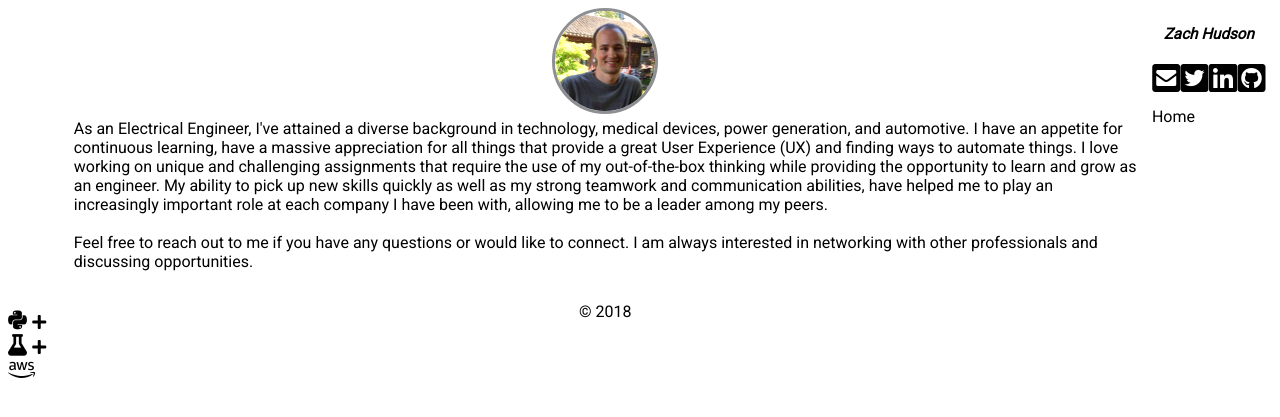
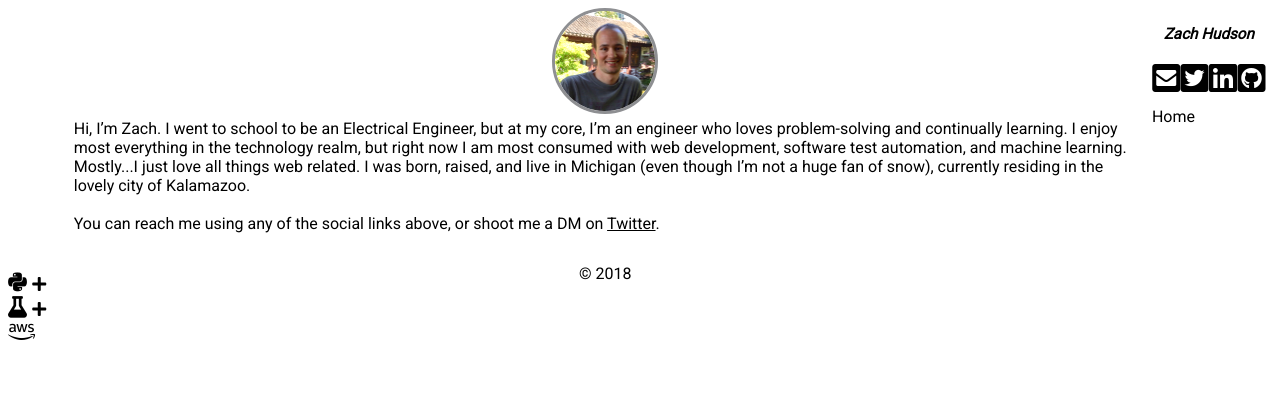
Before and after one commit to zkhudson/flask_site, a Flask app: page / in a window 1280 px wide. Shown: the top 417 px of the page. Run offline with Flask 2, Linux system fonts and the light colour scheme; some libraries are stand-ins or nearby versions.

Commit message:
Changed landing (home) page content
Wrote a new landing page intro for visitors to my website.

```diff
--- a/web_app/templates/home.html
+++ b/web_app/templates/home.html
@@ -4,16 +4,13 @@ Zach Hudson
 {% endblock %}
 {% block content %}
 <p>
-    As an Electrical Engineer, I've attained a diverse background in technology, medical devices, power generation,
-    and automotive. I have an appetite for continuous learning, have a massive appreciation for all things that provide a
-    great User Experience (UX) and finding ways to automate things. I love working on unique and challenging assignments
-    that require the use of my out-of-the-box thinking while providing the opportunity to learn and grow as an engineer.
-    My ability to pick up new skills quickly as well as my strong teamwork and communication abilities, have helped me to
-    play an increasingly important role at each company I have been with, allowing me to be a leader among my peers.
+    Hi, I’m Zach. I went to school to be an Electrical Engineer, but at my core, I’m an engineer who loves problem-solving and
+    continually learning. I enjoy most everything in the technology realm, but right now I am most consumed with web development,
+    software test automation, and machine learning. Mostly...I just love all things web related. I was born, raised, and live in Michigan (even though I’m not a huge fan of snow),
+    currently residing in the lovely city of Kalamazoo.
     <br>
     <br>
-    Feel free to reach out to me if you have any questions or would like to connect. I am always interested in networking with other
-    professionals and discussing opportunities.
+    You can reach me using any of the social links above, or shoot me a DM on <a href="https://twitter.com/zkhudson"><u>Twitter</u></a>.
 </p>
 
 {% endblock %}
```
